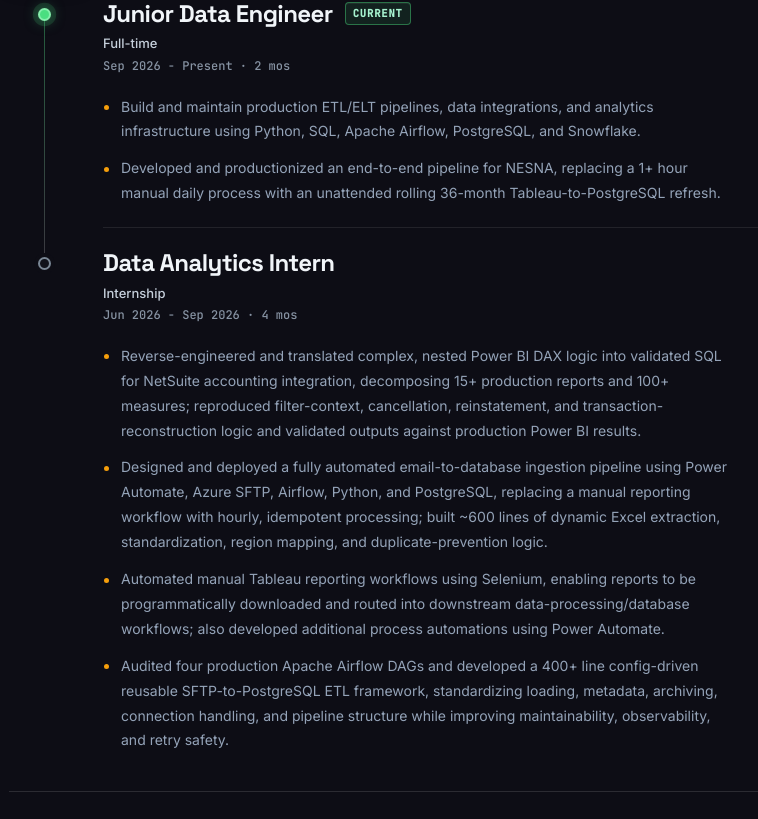
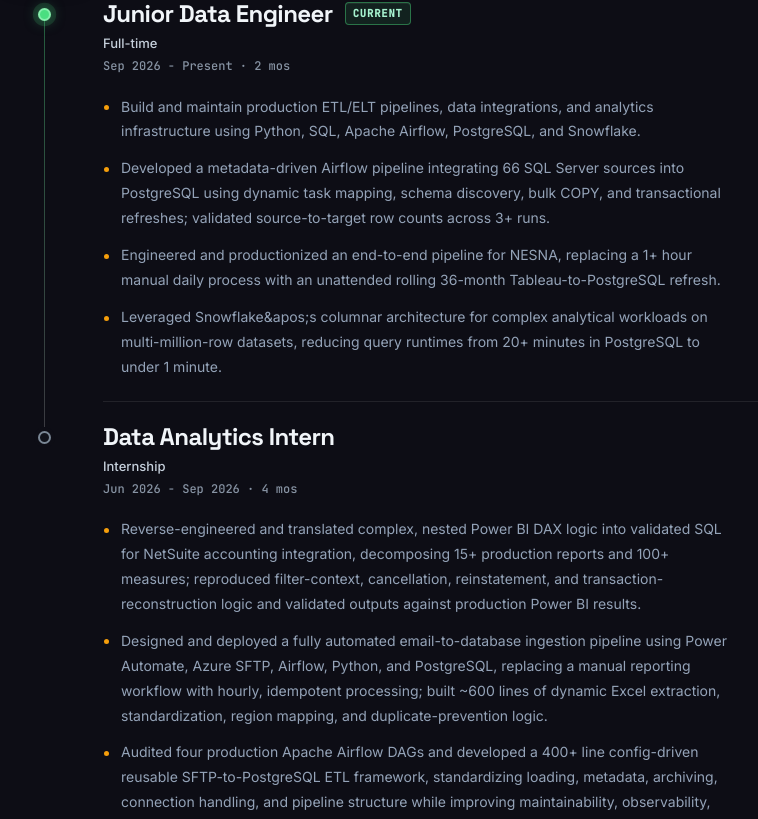
Before and after one commit to pvparekh/portfolio, a React (Vite) app: page / in a window 1280 px wide. Shown: the part 2160-2979 px from the top of the page, without its empty margins (111-869 px from the left). Built offline with nearby package versions, Linux system fonts and the light colour scheme.

Commit message:
change exp bullets

```diff
--- a/src/App.tsx
+++ b/src/App.tsx
@@ -104,7 +104,9 @@
         current: true,
         bullets: [
           'Build and maintain production ETL/ELT pipelines, data integrations, and analytics infrastructure using Python, SQL, Apache Airflow, PostgreSQL, and Snowflake.',
-          'Developed and productionized an end-to-end pipeline for NESNA, replacing a 1+ hour manual daily process with an unattended rolling 36-month Tableau-to-PostgreSQL refresh.',
+          'Developed a metadata-driven Airflow pipeline integrating 66 SQL Server sources into PostgreSQL using dynamic task mapping, schema discovery, bulk COPY, and transactional refreshes; validated source-to-target row counts across 3+ runs.',
+          'Engineered and productionized an end-to-end pipeline for NESNA, replacing a 1+ hour manual daily process with an unattended rolling 36-month Tableau-to-PostgreSQL refresh.',
+          'Leveraged Snowflake&apos;s columnar architecture for complex analytical workloads on multi-million-row datasets, reducing query runtimes from 20+ minutes in PostgreSQL to under 1 minute.',
         ],
       },
       {
@@ -114,7 +116,6 @@
         bullets: [
           'Reverse-engineered and translated complex, nested Power BI DAX logic into validated SQL for NetSuite accounting integration, decomposing 15+ production reports and 100+ measures; reproduced filter-context, cancellation, reinstatement, and transaction-reconstruction logic and validated outputs against production Power BI results.',
           'Designed and deployed a fully automated email-to-database ingestion pipeline using Power Automate, Azure SFTP, Airflow, Python, and PostgreSQL, replacing a manual reporting workflow with hourly, idempotent processing; built ~600 lines of dynamic Excel extraction, standardization, region mapping, and duplicate-prevention logic.',
-          'Automated manual Tableau reporting workflows using Selenium, enabling reports to be programmatically downloaded and routed into downstream data-processing/database workflows; also developed additional process automations using Power Automate.',
           'Audited four production Apache Airflow DAGs and developed a 400+ line config-driven reusable SFTP-to-PostgreSQL ETL framework, standardizing loading, metadata, archiving, connection handling, and pipeline structure while improving maintainability, observability, and retry safety.',
         ],
       },
```
Also changed, not shown: 1 other file (tests, documents, lock files or other folders).
